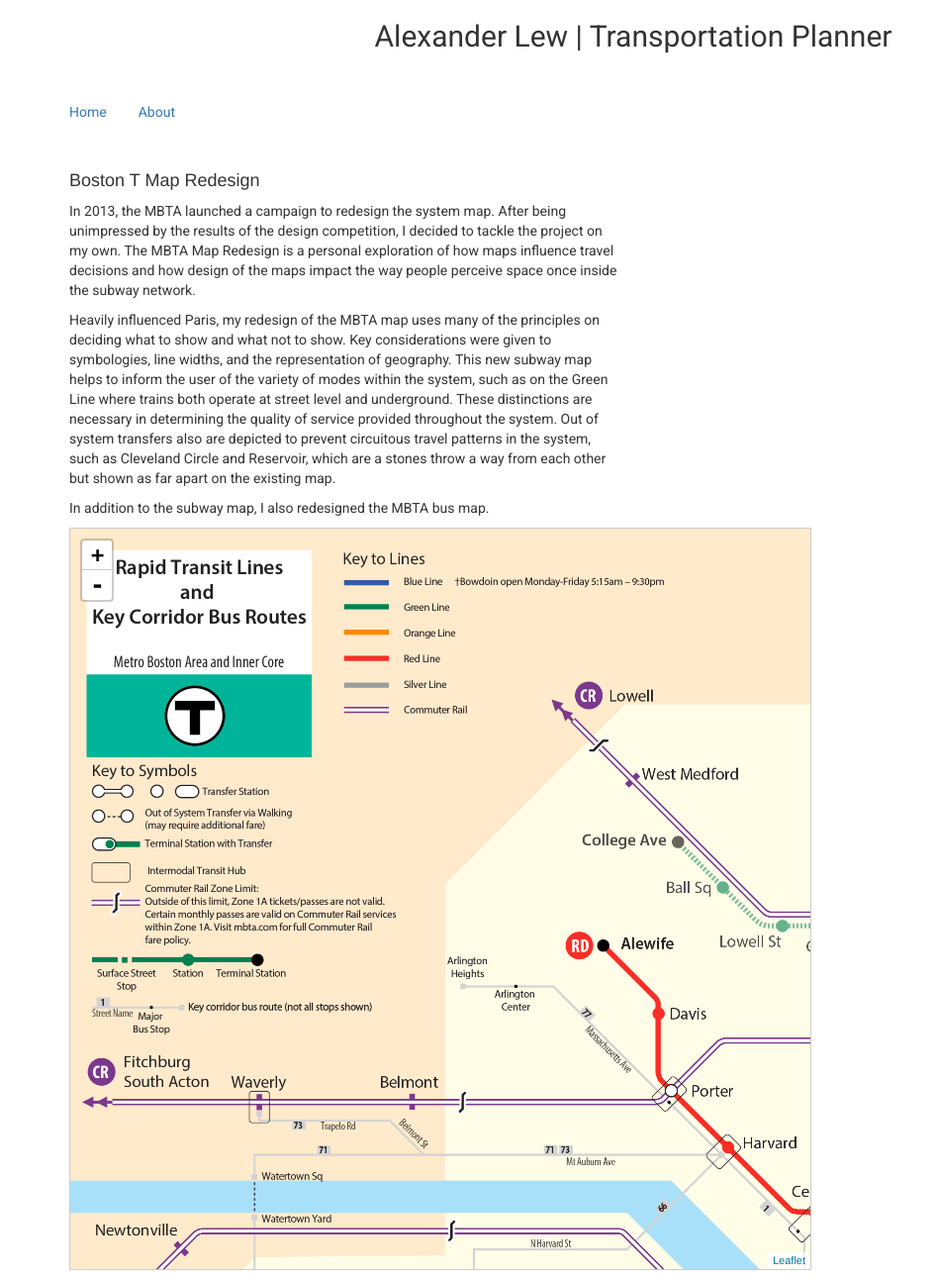
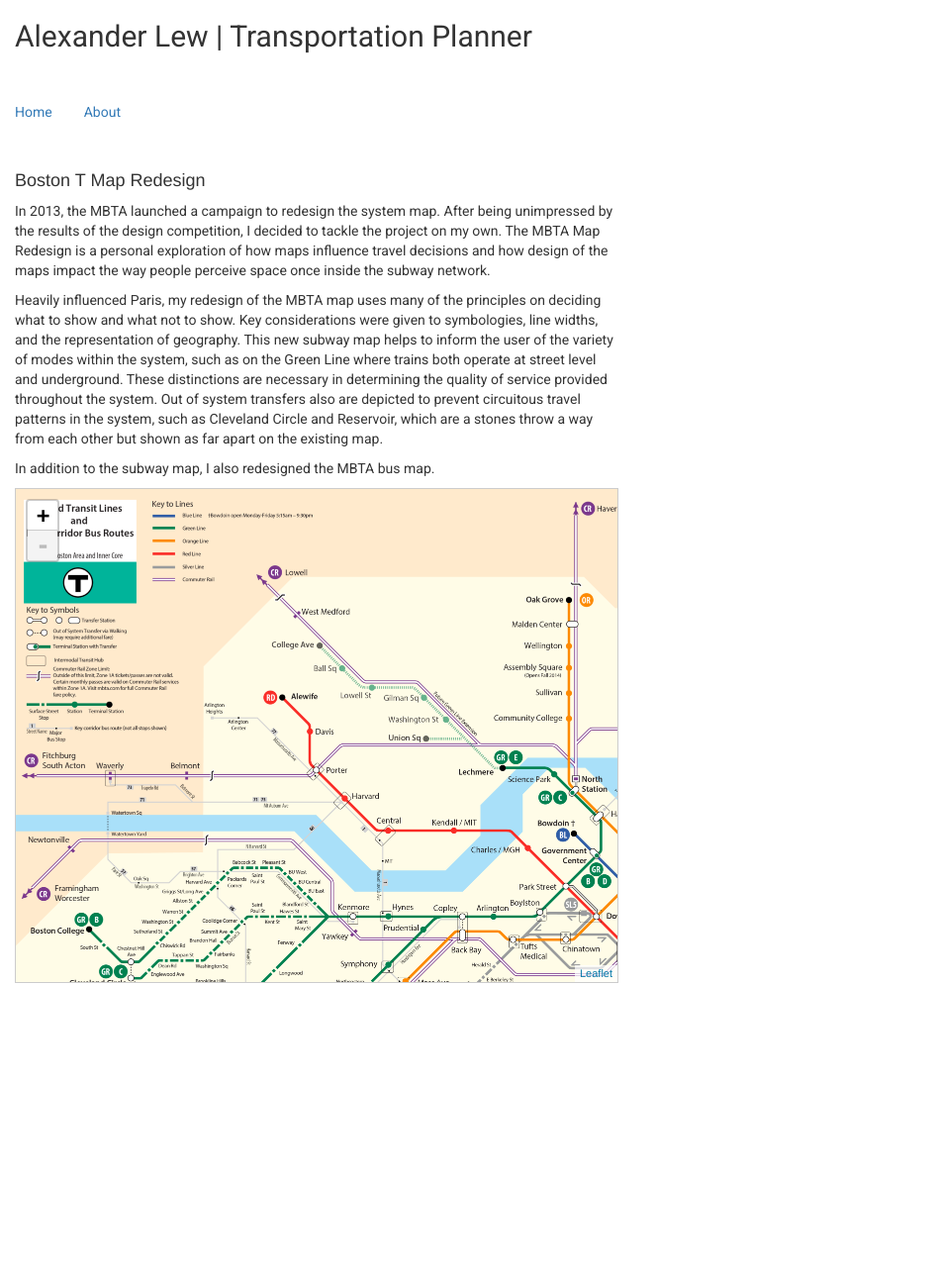
Before and after one commit to alexanderlew/alexanderlew.github.io, a PHP site: page /projects/bostontmap.html in a window 1280 px wide. Shown: the whole page at 99% size, without its empty margins (0-949 px from the left). After the commit the page ends 993 px from the top, so only its background shows below. Run offline with PHP 8.4, Linux system fonts and the light colour scheme.

Commit message:
CSS changes
changed leaflet inset
changed heading to left
changed container.

```diff
--- a/css/style.css
+++ b/css/style.css
@@ -8,7 +8,7 @@
 
 
 h2{
-	text-align: center;
+
 	font-family: 'Roboto', sans-serif;
 	font-weight: 300;
 
@@ -61,8 +61,8 @@
 
 
 #image-map {
-  width: 750px;
-  height: 750px;
+  width: 100%;
+  height: 500px;
   border: 1px solid #ccc;
   margin-bottom: 10px;
 }
--- a/projects/bostontmap.html
+++ b/projects/bostontmap.html
@@ -14,7 +14,7 @@
 </head>
 <body>
 
-<div class="container">
+<div class="container-fluid">
 
 <!-- Navigation Bar and Header ! START-->
 <h2>Alexander Lew | Transportation Planner</h2>
@@ -38,13 +38,9 @@
 <p>
 In addition to the subway map, I also redesigned the MBTA bus map.
 </p>
-
   <div id="image-map">
   </div>
-
-
-
-  </div>
+ </div>
 
 
 </div>
@@ -59,10 +55,10 @@
 
  <script>
     var map = L.map('image-map', {
-  minZoom: .5,
+  minZoom: 1,
   maxZoom: 4,
   center: [0, 0],
-  zoom: 1.5,
+  zoom: 1,
   crs: L.CRS.Simple
 });
 
```
Also changed, not shown: 1 other file.
